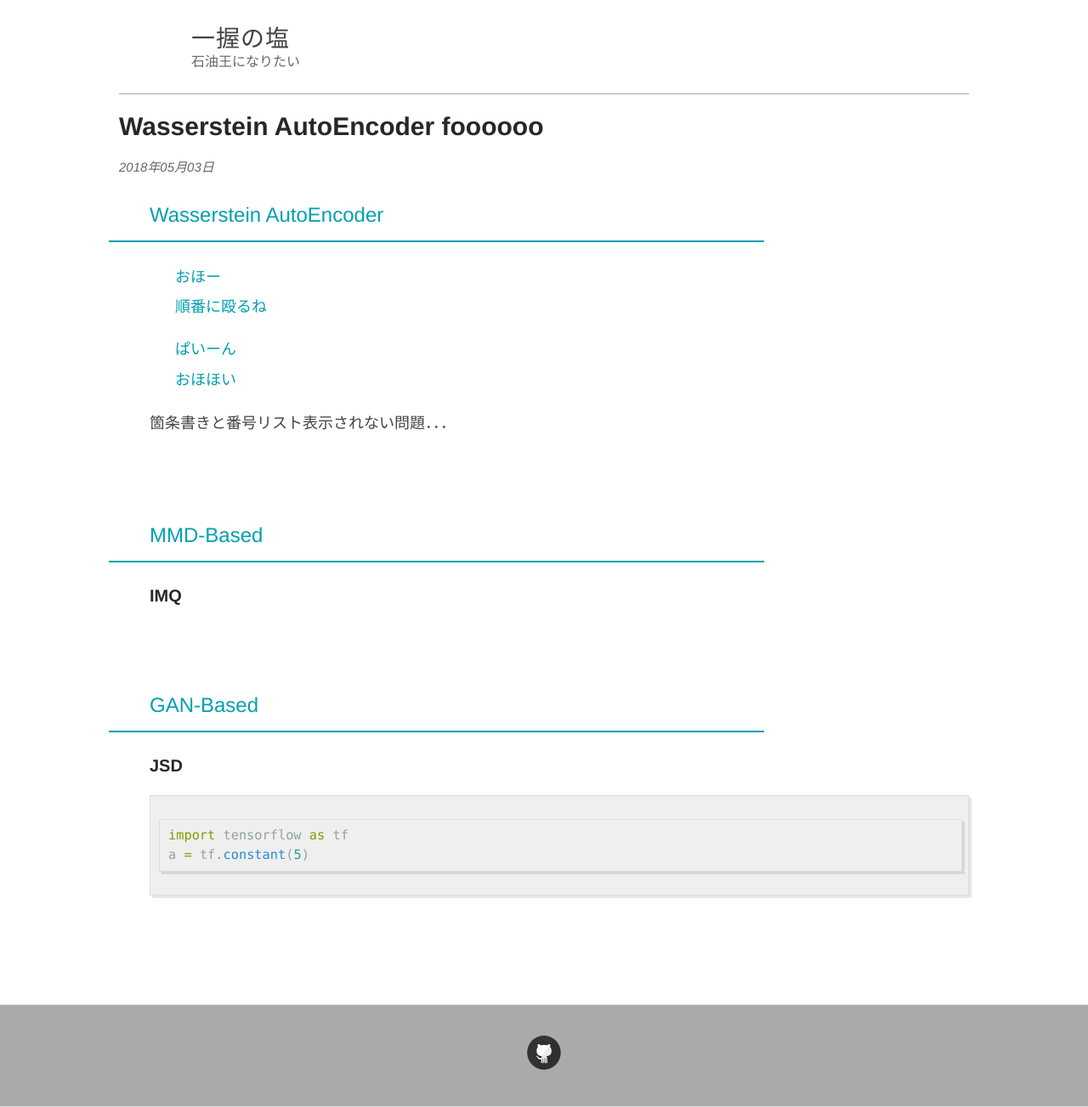
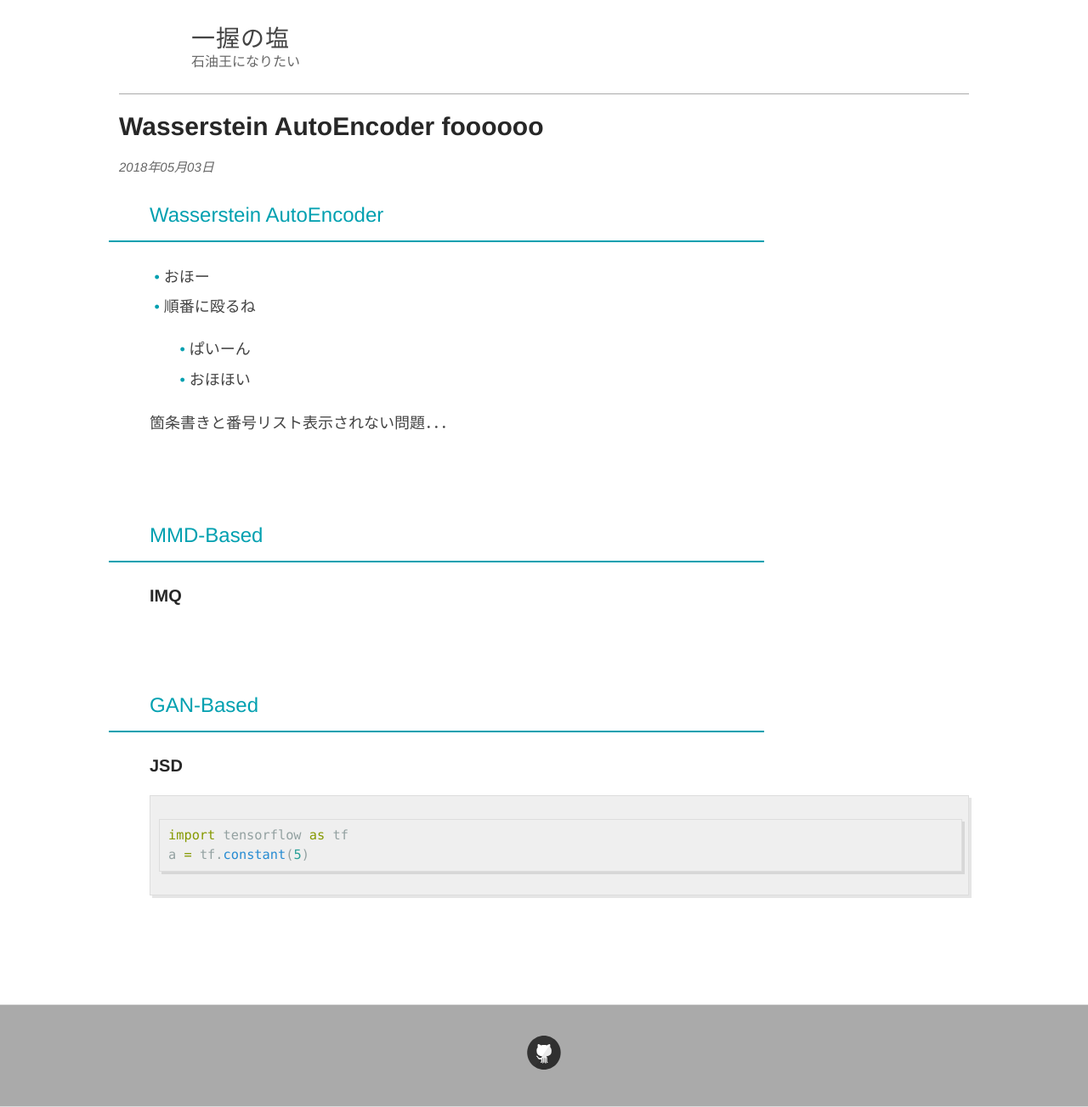
Before and after one commit to salty-vanilla/page_test, a Jekyll site: the page built from _posts/2018-05-03-WAE.md, in a window 1280 px wide. Shown: the whole page at 85% size. Built offline with Jekyll 4.4.1, drawn with Linux system fonts in a browser that asks for light colours.

Commit message:
Update style.scss

```diff
--- a/css/style.scss
+++ b/css/style.scss
@@ -108,10 +108,19 @@ ul ul, ol ul {
   list-style-type: circle;
 }
 
-ol, li {
-  color: $blue;
+ul {
+    list-style: none;
+    padding:0;
+    margin:0;
 }
-
+li {
+    padding-left: 1em;
+    text-indent: -.7em;
+}
+li:before {
+    content: "• ";
+    color: $blue;
+}
 
 em, i {
   font-style: italic;
```
